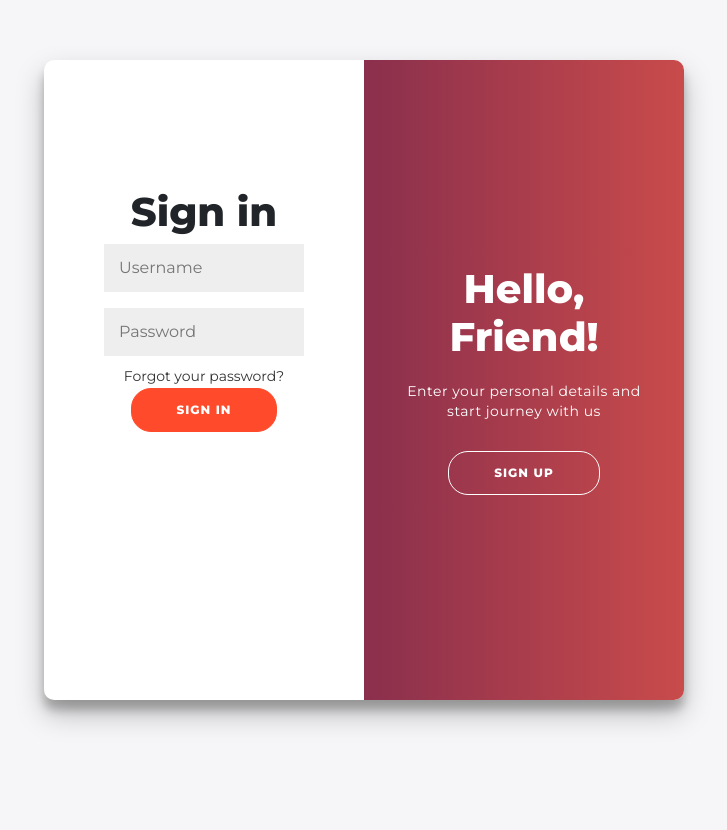
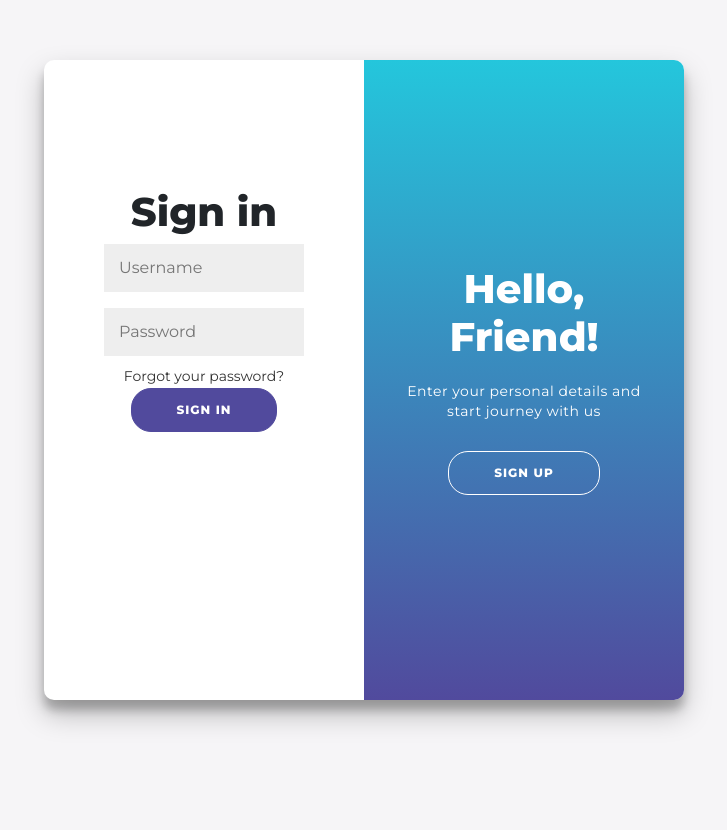
Before and after one commit to AbijithPrasanthan/Collaborative-Learning-Platform, a Django app: page /CLP/login/ in a window 1280 px wide. Shown: the whole page, without its empty margins (276-1003 px from the left). Run offline with Django 4.2, Linux system fonts and the light colour scheme; some libraries are stand-ins or nearby versions.

Commit message:
UI changes

```diff
--- a/static/css/loginStyle.css
+++ b/static/css/loginStyle.css
@@ -44,8 +44,8 @@ a {
 
 button {
     border-radius: 20px;
-    border: 1px solid #FF4B2B;
-    background-color: #FF4B2B;
+    border: 1px solid #514A9D;
+    background-color: #514A9D;
     color: #FFFFFF;
     font-size: 12px;
     font-weight: bold;
@@ -67,14 +67,16 @@ button.ghost {
     background-color: transparent;
     border-color: #FFFFFF;
 }
-#register_form{
+
+#register_form {
     background-color: #FFFFFF;
     padding: 0 50px;
     height: 90%;
     margin: 20px 10px;
     text-align: center;
 }
-#login_form{
+
+#login_form {
     background-color: #FFFFFF;
     padding: 0 50px;
     height: 90%;
@@ -160,11 +162,11 @@ input {
 }
 
 .overlay {
-    background: #c94b4b;
+    background: #24C6DC;
     /* fallback for old browsers */
-    background: -webkit-linear-gradient(to right, #4b134f, #c94b4b);
+    background: -webkit-linear-gradient(to top, #514A9D, #24C6DC);
     /* Chrome 10-25, Safari 5.1-6 */
-    background: linear-gradient(to right, #4b134f, #c94b4b);
+    background: linear-gradient(to top, #514A9D, #24C6DC);
     /* W3C, IE 10+/ Edge, Firefox 16+, Chrome 26+, Opera 12+, Safari 7+ */
     background-repeat: no-repeat;
     background-size: cover;
--- a/templates/CLP/login.html
+++ b/templates/CLP/login.html
@@ -2,8 +2,7 @@
 <html lang="en">
 
 <head>
-    {% load static %}
-    {%load crispy_forms_tags %}
+    {% load static %} {%load crispy_forms_tags %}
     <meta charset="UTF-8">
     <title>CLP | Login</title>
     <link rel='stylesheet' href='https://cdnjs.cloudflare.com/ajax/libs/font-awesome/5.14.0/css/all.min.css'>
@@ -18,8 +17,7 @@
             <form method="post" id="register_form">
                 <h1>Create Account</h1>
                 <p></p>
-                {% csrf_token %}
-                {{ user_form|crispy }} {{ profile_form|crispy }}
+                {% csrf_token %} {{ user_form|crispy }} {{ profile_form|crispy }}
                 <button type="submit" name="signup">Sign Up</button>
             </form>
         </div>
```
Also changed, not shown: static/css/forgotcss.css (+8 -5 lines), db.sqlite3. Lines whose indentation alone changed are shown as unchanged.
